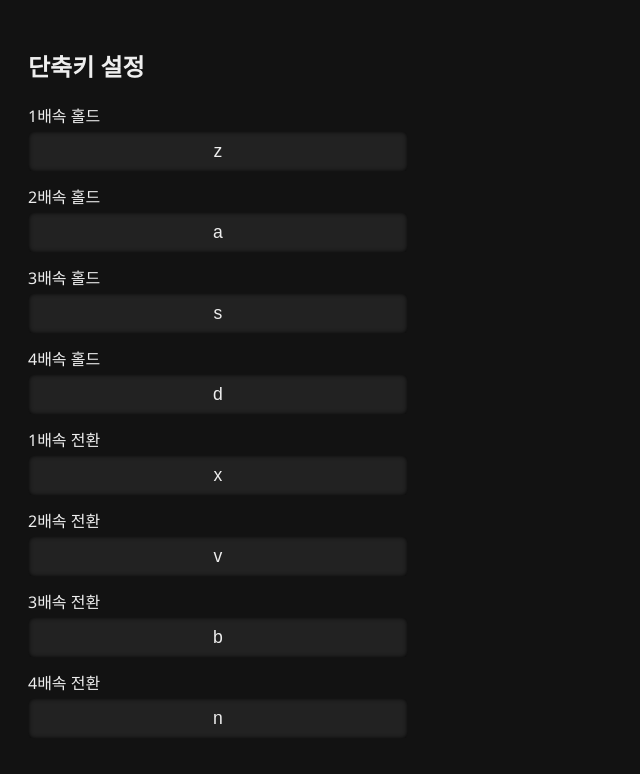
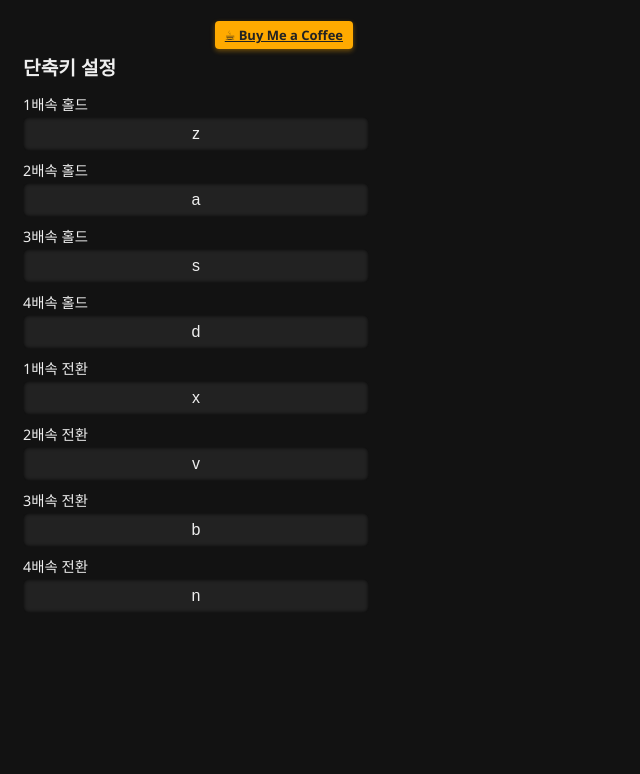
Before and after one commit to briiiqtt/youtube-speed-controller, a website built with Vite: page src/popup/index.html in a window 1280 px wide. Shown: the whole page, without its empty margins (0-640 px from the left). Built offline with nearby package versions, Linux system fonts and the light colour scheme; some packages are replaced by stand-ins of ours.

Commit message:
chore: donation link

```diff
--- a/src/popup/index.html
+++ b/src/popup/index.html
@@ -9,25 +9,53 @@
             font-family: 'Segoe UI', Tahoma, Geneva, Verdana, sans-serif;
             background: #121212;
             color: #eee;
-            padding: 20px;
-            width: 400px;
+            padding: 15px;
+            width: 360px;
             box-sizing: border-box;
+        }
+
+        #donateSection {
+            text-align: right;
+            margin-bottom: 8px;
+        }
+
+        #donateBtn {
+            padding: 5px 10px;
+            font-size: 0.85rem;
+            background: #ffaa00;
+            border: none;
+            border-radius: 4px;
+            cursor: pointer;
+            font-weight: bold;
+            color: #222;
+            box-shadow: 0 2px 5px rgba(255, 170, 0, 0.4);
+            transition: background-color 0.3s ease;
+        }
+
+        #donateBtn:hover {
+            background: #e69900;
+        }
+
+        h2 {
+            margin: 0 0 12px;
+            font-size: 1.2rem;
         }
 
         label {
             display: block;
-            margin: 12px 0 4px;
+            margin: 8px 0 3px;
+            font-size: 0.9rem;
         }
 
         input[type="text"] {
             width: 100%;
-            padding: 10px;
-            font-size: 1.1rem;
+            padding: 8px;
+            font-size: 1rem;
             border: none;
-            border-radius: 6px;
+            border-radius: 5px;
             background: #222;
             color: #eee;
-            box-shadow: inset 0 0 5px #000;
+            box-shadow: inset 0 0 4px #000;
             outline: none;
             cursor: pointer;
             user-select: none;
@@ -35,39 +63,20 @@
         }
 
         input[type="text"]:focus {
-            box-shadow: 0 0 8px #ff0000;
+            box-shadow: 0 0 6px #ff0000;
             background: #330000;
-        }
-
-        button {
-            margin-top: 20px;
-            width: 100%;
-            padding: 12px;
-            font-size: 1.1rem;
-            font-weight: 600;
-            color: #fff;
-            background: #ff0000;
-            border: none;
-            border-radius: 6px;
-            cursor: pointer;
-            box-shadow: 0 4px 8px rgba(255, 0, 0, 0.4);
-            transition: background-color 0.3s ease;
-        }
-
-        button:hover {
-            background: #cc0000;
-        }
-
-        button:active {
-            background: #aa0000;
         }
     </style>
 </head>
 
 <body>
+    <div id="donateSection">
+        <a href="https://buymeacoffee.com/briiiqtt" target="_blank" id="donateBtn" style="font-size: small;">☕ Buy Me a
+            Coffee</a>
+    </div>
+
     <h2>단축키 설정</h2>
 
-    <!-- Feature별 input, id는 Feature명과 동일해야 함 -->
     <label for="HOLD_x1">1배속 홀드</label>
     <input type="text" id="HOLD_x1" class="keyInput" readonly placeholder="클릭해서 키 입력" />
 
@@ -92,8 +101,7 @@
     <label for="PRESS_x4">4배속 전환</label>
     <input type="text" id="PRESS_x4" class="keyInput" readonly placeholder="클릭해서 키 입력" />
 
+    <script type="module" src="./index.ts"></script>
 </body>
 
-<script type="module" src="./index.ts"></script>
-
 </html>
```
